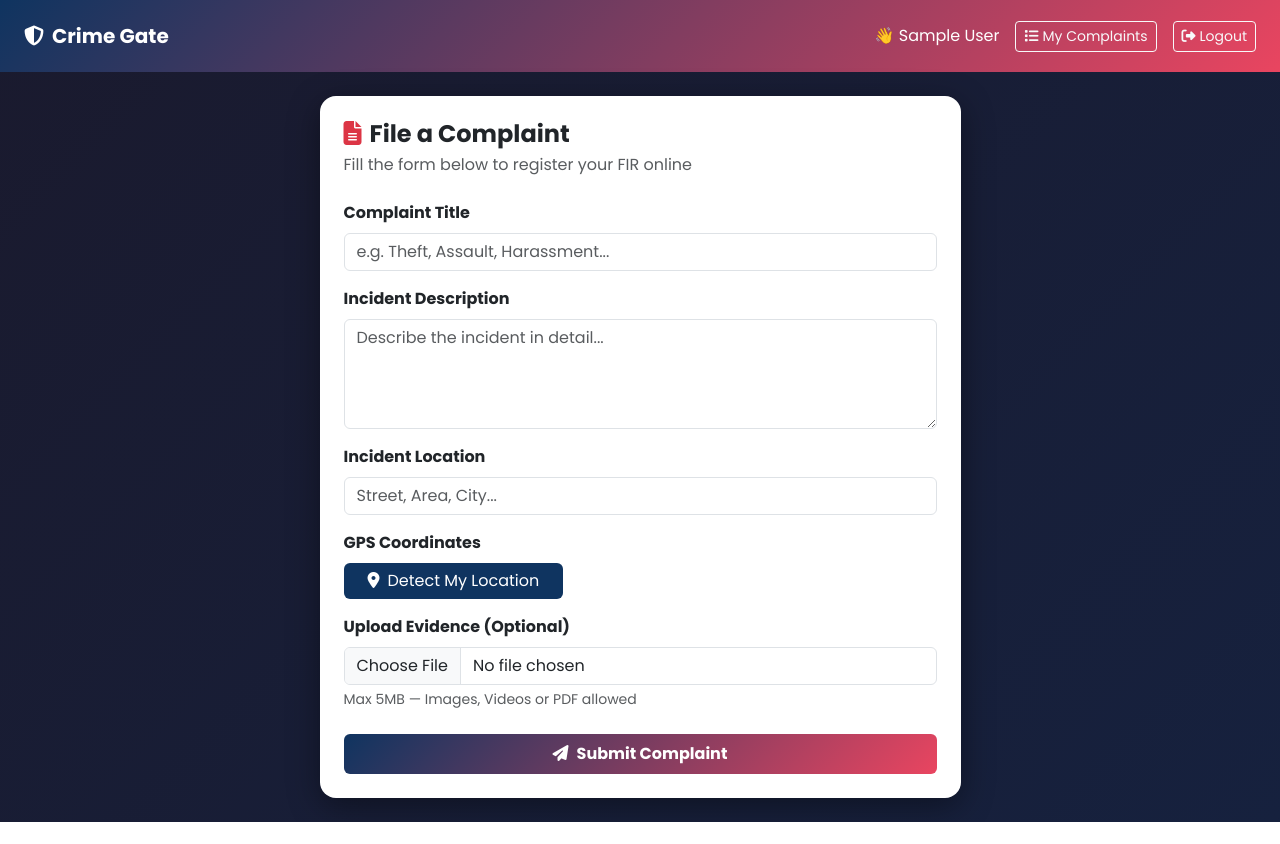
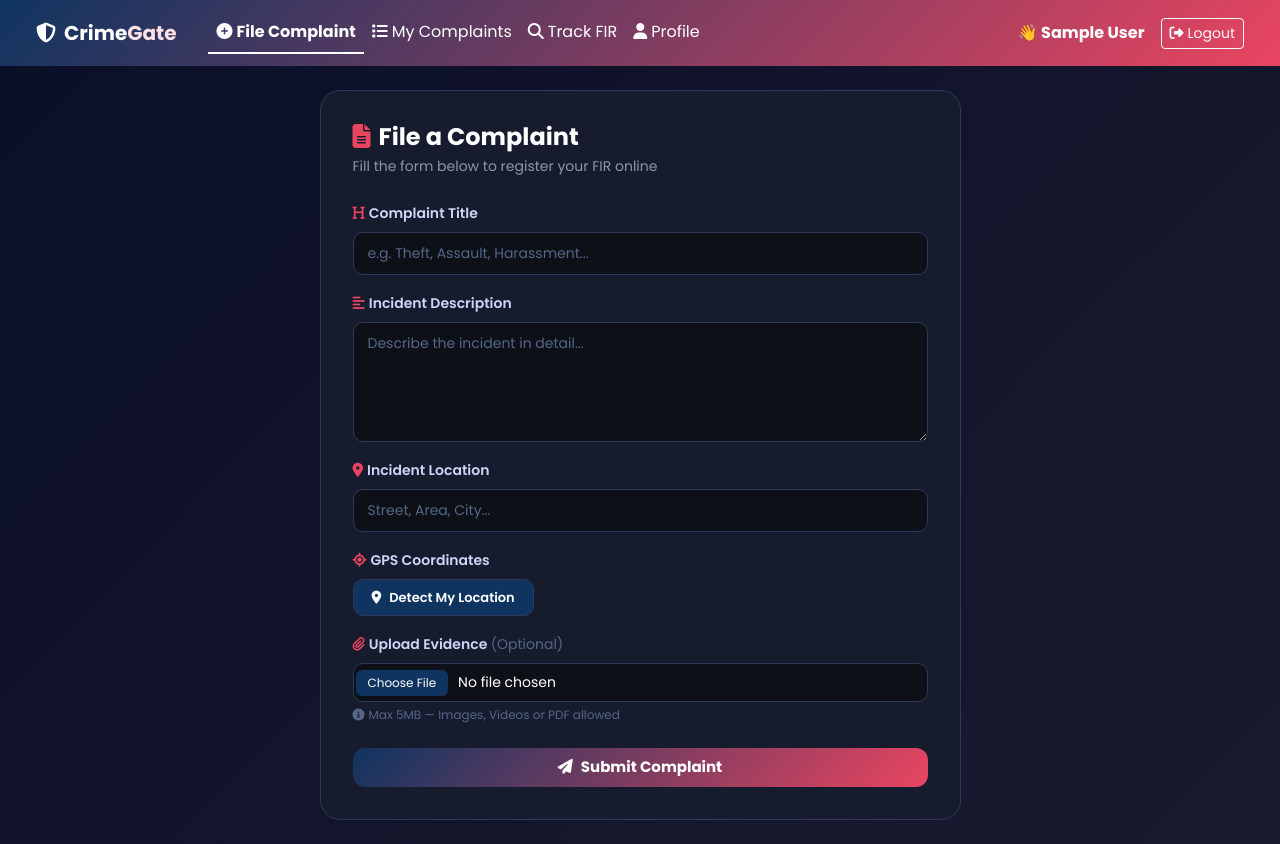
Before and after one commit to Pra-tik11/CrimeGate, a website: page public/user/file-complaint.html in a window 1280 px wide. Before the commit the page ends 822 px from the top, so only its background shows below. Drawn offline with nearby package versions, Linux system fonts and the light colour scheme; sample sign-in values are in the browser's storage.

Commit message:
fix: file-complaint.html - fix routes and improved UI

```diff
--- a/public/user/file-complaint.html
+++ b/public/user/file-complaint.html
@@ -6,58 +6,144 @@
   <title>Crime Gate – File Complaint</title>
   <link href="https://cdn.jsdelivr.net/npm/bootstrap@5.3.0/dist/css/bootstrap.min.css" rel="stylesheet"/>
   <link href="https://cdnjs.cloudflare.com/ajax/libs/font-awesome/6.4.0/css/all.min.css" rel="stylesheet"/>
-  <link rel="stylesheet" href="/css/style.css"/>
+  <link href="https://fonts.googleapis.com/css2?family=Poppins:wght@300;400;600;700&display=swap" rel="stylesheet"/>
+  <style>
+    * { font-family: 'Poppins', sans-serif; }
+    body { background: linear-gradient(135deg, #0a0f28, #1a1a2e); min-height: 100vh; }
 
-  <style>
-    body { background: linear-gradient(135deg, #1a1a2e, #16213e); min-height: 100vh; }
-    .navbar { background: linear-gradient(135deg, #0f3460, #e94560); }
-    .card { border: none; border-radius: 16px; box-shadow: 0 8px 32px rgba(0,0,0,0.4); }
+    /* Navbar */
+    .dash-navbar { background: linear-gradient(135deg, #0f3460, #e94560); padding: 12px 20px; }
+    .navbar-brand { font-size: 20px; font-weight: 800; color: white !important; }
+    .navbar-brand span { color: #ffe0e6; }
+    .navbar-toggler { border-color: rgba(255,255,255,0.4); }
+    .navbar-toggler:focus { box-shadow: none; }
+    .navbar-toggler-icon { filter: invert(1); }
+    @media (max-width: 991px) {
+      .navbar-collapse { background: #0f3460; border-radius: 12px; padding: 14px; margin-top: 10px; }
+    }
+
+    /* Card */
+    .form-card {
+      background: #161b2e;
+      border: 1px solid #2d3a5a;
+      border-radius: 20px;
+      padding: 32px;
+    }
+    .form-card h4 { color: white; font-weight: 800; }
+    .form-card .text-muted { color: #8899aa !important; font-size: 14px; }
+
+    /* Form Controls */
+    .form-label { color: #ccd6f6; font-weight: 600; font-size: 14px; }
+    .form-control, .form-select {
+      background: #0d1117;
+      border: 1px solid #2d3a5a;
+      color: white;
+      border-radius: 10px;
+      padding: 10px 14px;
+      font-size: 14px;
+    }
+    .form-control::placeholder { color: #556688; }
+    .form-control:focus, .form-select:focus {
+      background: #0d1117;
+      border-color: #e94560;
+      color: white;
+      box-shadow: 0 0 0 3px rgba(233,69,96,0.15);
+    }
+    textarea.form-control { resize: vertical; min-height: 120px; }
+    .form-text { color: #556688; font-size: 12px; }
+
+    /* Location Box */
+    .location-box {
+      background: rgba(34,197,94,0.1);
+      border: 1px solid #22c55e;
+      border-radius: 10px;
+      padding: 10px 15px;
+      font-size: 13px;
+      color: #86efac;
+    }
+
+    /* Buttons */
     .btn-submit {
       background: linear-gradient(135deg, #0f3460, #e94560);
-      border: none; color: white;
+      border: none; color: white; border-radius: 12px;
+      font-weight: 700; font-size: 15px; padding: 12px;
+      transition: 0.3s;
     }
-    .btn-submit:hover { opacity: 0.9; color: white; }
+    .btn-submit:hover { opacity: 0.9; color: white; transform: translateY(-2px); }
+    .btn-submit:disabled { opacity: 0.7; transform: none; }
+
     .btn-location {
-      background: #0f3460; border: none; color: white;
+      background: #0f3460; border: 1px solid #2d3a5a;
+      color: white; border-radius: 10px; font-size: 13px;
+      font-weight: 600; padding: 8px 18px; transition: 0.3s;
     }
-    .btn-location:hover { background: #0a2540; color: white; }
-    .location-box {
-      background: #f0f8ff;
-      border: 1px solid #0f3460;
-      border-radius: 8px;
-      padding: 10px 15px;
-      font-size: 14px;
+    .btn-location:hover { background: #1a4a80; color: white; }
+
+    /* Alert */
+    #alertBox { border-radius: 10px; font-size: 14px; }
+
+    /* File Input */
+    .form-control[type="file"] { padding: 8px 14px; }
+    .form-control[type="file"]::file-selector-button {
+      background: #0f3460; color: white;
+      border: none; border-radius: 6px;
+      padding: 4px 12px; margin-right: 10px;
+      font-size: 12px; cursor: pointer;
     }
-    #locationStatus { font-size: 13px; }
   </style>
 </head>
 <body>
 
   <!-- Navbar -->
-  <nav class="navbar navbar-dark px-4 py-3">
-    <span class="navbar-brand fw-bold fs-5">
-      <i class="fas fa-shield-alt me-2"></i>Crime Gate
-    </span>
-    <div class="d-flex align-items-center gap-3">
-      <span class="text-white" id="welcomeUser"></span>
-      <a href="/user/complaint-history.html" class="btn btn-sm btn-outline-light">
+  <nav class="navbar navbar-expand-lg dash-navbar">
+    <div class="container-fluid px-3">
+      <a class="navbar-brand" href="/">
+        <i class="fas fa-shield-alt me-2"></i>Crime<span>Gate</span>
+      </a>
+      <button class="navbar-toggler" type="button" data-bs-toggle="collapse" data-bs-target="#navMenu">
+        <span class="navbar-toggler-icon"></span>
+      </button>
+      <div class="collapse navbar-collapse" id="navMenu">
+        <ul class="navbar-nav me-auto ms-3">
+          <li class="nav-item">
+            <a class="nav-link text-white fw-bold" href="/user/file-complaint"
+              style="border-bottom: 2px solid white;">
+              <i class="fas fa-plus-circle me-1"></i>File Complaint
+            </a>
+          </li>
+          <li class="nav-item">
+            <a class="nav-link text-white" href="/user/complaint-history">
               <i class="fas fa-list me-1"></i>My Complaints
             </a>
+          </li>
+          <li class="nav-item">
+            <a class="nav-link text-white" href="/user/track-status">
+              <i class="fas fa-search me-1"></i>Track FIR
+            </a>
+          </li>
+          <li class="nav-item">
+            <a class="nav-link text-white" href="/user/profile">
+              <i class="fas fa-user me-1"></i>Profile
+            </a>
+          </li>
+        </ul>
+        <div class="d-flex align-items-center gap-3 mt-2 mt-lg-0">
+          <span class="text-white fw-bold" id="welcomeUser"></span>
           <button class="btn btn-sm btn-outline-light" onclick="logout()">
             <i class="fas fa-sign-out-alt me-1"></i>Logout
           </button>
+        </div>
+      </div>
     </div>
   </nav>
 
   <div class="container py-4">
     <div class="row justify-content-center">
-      <div class="col-md-7">
+      <div class="col-md-8 col-lg-7">
+        <div class="form-card">
 
-        <div class="card">
-          <div class="card-body p-4">
-
-            <h4 class="fw-bold mb-1">
-              <i class="fas fa-file-alt me-2 text-danger"></i>File a Complaint
+          <h4 class="mb-1">
+            <i class="fas fa-file-alt me-2" style="color:#e94560;"></i>File a Complaint
           </h4>
           <p class="text-muted mb-4">Fill the form below to register your FIR online</p>
 
@@ -68,36 +154,44 @@
 
             <!-- Title -->
             <div class="mb-3">
-                <label class="form-label fw-bold">Complaint Title</label>
+              <label class="form-label">
+                <i class="fas fa-heading me-1" style="color:#e94560;"></i>Complaint Title
+              </label>
               <input type="text" id="title" class="form-control"
                 placeholder="e.g. Theft, Assault, Harassment..." required/>
             </div>
 
             <!-- Description -->
             <div class="mb-3">
-                <label class="form-label fw-bold">Incident Description</label>
+              <label class="form-label">
+                <i class="fas fa-align-left me-1" style="color:#e94560;"></i>Incident Description
+              </label>
               <textarea id="description" class="form-control" rows="4"
                 placeholder="Describe the incident in detail..." required></textarea>
             </div>
 
             <!-- Location -->
             <div class="mb-3">
-                <label class="form-label fw-bold">Incident Location</label>
+              <label class="form-label">
+                <i class="fas fa-map-marker-alt me-1" style="color:#e94560;"></i>Incident Location
+              </label>
               <input type="text" id="location" class="form-control"
                 placeholder="Street, Area, City..." required/>
             </div>
 
             <!-- GPS Detection -->
             <div class="mb-3">
-                <label class="form-label fw-bold">GPS Coordinates</label>
-                <div class="d-flex gap-2 mb-2">
-                  <button type="button" class="btn btn-location px-4" onclick="detectLocation()">
+              <label class="form-label">
+                <i class="fas fa-location-crosshairs me-1" style="color:#e94560;"></i>GPS Coordinates
+              </label>
+              <div class="d-flex gap-2 mb-2 align-items-center">
+                <button type="button" class="btn btn-location" onclick="detectLocation()">
                   <i class="fas fa-map-marker-alt me-2"></i>Detect My Location
                 </button>
-                  <span id="locationStatus" class="text-muted align-self-center"></span>
+                <span id="locationStatus" class="text-muted" style="font-size:13px;"></span>
               </div>
               <div id="locationBox" class="location-box d-none">
-                  <i class="fas fa-check-circle text-success me-2"></i>
+                <i class="fas fa-check-circle me-2"></i>
                 <span id="locationText"></span>
               </div>
               <input type="hidden" id="latitude"/>
@@ -106,35 +200,39 @@
 
             <!-- Evidence Upload -->
             <div class="mb-4">
-                <label class="form-label fw-bold">Upload Evidence (Optional)</label>
+              <label class="form-label">
+                <i class="fas fa-paperclip me-1" style="color:#e94560;"></i>Upload Evidence
+                <span style="color:#556688;font-weight:400;">(Optional)</span>
+              </label>
               <input type="file" id="evidence" class="form-control"
                 accept="image/*,video/*,.pdf"/>
-                <div class="form-text">Max 5MB — Images, Videos or PDF allowed</div>
+              <div class="form-text">
+                <i class="fas fa-info-circle me-1"></i>Max 5MB — Images, Videos or PDF allowed
+              </div>
             </div>
 
             <!-- Submit -->
-              <button type="submit" id="submitBtn" class="btn btn-submit w-100 py-2 fw-bold">
+            <button type="submit" id="submitBtn" class="btn btn-submit w-100 py-2">
               <i class="fas fa-paper-plane me-2"></i>Submit Complaint
             </button>
 
           </form>
-
         </div>
-        </div>
-
       </div>
     </div>
   </div>
 
+  <script src="https://cdn.jsdelivr.net/npm/bootstrap@5.3.0/dist/js/bootstrap.bundle.min.js"></script>
   <script>
-  // ── Auth Check ──────────────────────────────────
+    // ── Auth Check ──
     const token = localStorage.getItem('token');
     const user  = JSON.parse(localStorage.getItem('user') || '{}');
 
-  if (!token) window.location.href = '/user/login.html';
+    // ✅ Fixed redirect
+    if (!token) window.location.href = '/userlogin';
     document.getElementById('welcomeUser').textContent = '👋 ' + (user.name || 'User');
 
-  // ── Alert Helper ────────────────────────────────
+    // ── Alert Helper ──
     function showAlert(type, msg) {
       const box = document.getElementById('alertBox');
       box.className = `alert alert-${type}`;
@@ -143,13 +241,13 @@
       box.scrollIntoView({ behavior: 'smooth', block: 'center' });
     }
 
-  // ── Detect GPS Location ─────────────────────────
+    // ── Detect GPS Location ──
     function detectLocation() {
       const status = document.getElementById('locationStatus');
       status.innerHTML = '<i class="fas fa-spinner fa-spin"></i> Detecting...';
 
       if (!navigator.geolocation) {
-      status.textContent = '❌ Geolocation not supported by your browser.';
+        status.textContent = '❌ Geolocation not supported.';
         return;
       }
 
@@ -163,41 +261,35 @@
           document.getElementById('locationText').textContent =
             `Latitude: ${lat}, Longitude: ${lng}`;
           document.getElementById('locationBox').classList.remove('d-none');
-
-        // Auto fill location field
-        document.getElementById('location').value =
-          `Lat: ${lat}, Lng: ${lng}`;
-
-        status.innerHTML = '<span class="text-success">✅ Location detected!</span>';
+          document.getElementById('location').value = `Lat: ${lat}, Lng: ${lng}`;
+          status.innerHTML = '<span style="color:#86efac;">✅ Location detected!</span>';
         },
-      (err) => {
-        status.textContent = '❌ Location access denied. Enter manually.';
+        () => {
+          status.textContent = '❌ Access denied. Enter manually.';
         }
       );
     }
 
-  // ── Submit Form ─────────────────────────────────
+    // ── Submit Form ──
     document.getElementById('complaintForm').addEventListener('submit', async function(e) {
       e.preventDefault();
 
-    const title       = document.getElementById('title').value.trim();
-    const description = document.getElementById('description').value.trim();
-    const location    = document.getElementById('location').value.trim();
-    const latitude    = document.getElementById('latitude').value;
-    const longitude   = document.getElementById('longitude').value;
-    const evidenceFile= document.getElementById('evidence').files[0];
+      const title        = document.getElementById('title').value.trim();
+      const description  = document.getElementById('description').value.trim();
+      const location     = document.getElementById('location').value.trim();
+      const latitude     = document.getElementById('latitude').value;
+      const longitude    = document.getElementById('longitude').value;
+      const evidenceFile = document.getElementById('evidence').files[0];
 
       if (!title || !description || !location) {
         showAlert('danger', '❌ Title, description and location are required.');
         return;
       }
 
-    // Loading state
       const btn = document.getElementById('submitBtn');
       btn.disabled = true;
       btn.innerHTML = '<i class="fas fa-spinner fa-spin me-2"></i>Submitting...';
 
-    // Use FormData for file upload
       const formData = new FormData();
       formData.append('title',       title);
       formData.append('description', description);
@@ -207,42 +299,37 @@
       if (evidenceFile) formData.append('evidence', evidenceFile);
 
       try {
-      const res = await fetch('/api/complaints/file', {
+        const res    = await fetch('/api/complaints/file', {
           method: 'POST',
           headers: { 'Authorization': 'Bearer ' + token },
-        body: formData   // ⚠️ Do NOT set Content-Type manually with FormData
+          body: formData
         });
-
         const result = await res.json();
 
         if (res.ok) {
           showAlert('success',
-          `✅ Complaint filed! ID: ${result.complaintId} | Assigned to: ${result.assignedTo}`);
+            `✅ Complaint filed! ID: ${result.complaintId || result._id} | Station: ${result.assignedTo || 'Being assigned'}`);
           document.getElementById('complaintForm').reset();
           document.getElementById('locationBox').classList.add('d-none');
           document.getElementById('locationStatus').textContent = '';
-        btn.disabled = false;
-        btn.innerHTML = '<i class="fas fa-paper-plane me-2"></i>Submit Complaint';
         } else {
-        showAlert('danger', result.msg || '❌ Failed to file complaint.');
-        btn.disabled = false;
-        btn.innerHTML = '<i class="fas fa-paper-plane me-2"></i>Submit Complaint';
+          showAlert('danger', result.msg || result.message || '❌ Failed to file complaint.');
         }
 
       } catch (err) {
-      showAlert('danger', '❌ Cannot connect to server.');
+        showAlert('danger', '❌ Cannot connect to server. Please try again.');
+      } finally {
         btn.disabled = false;
         btn.innerHTML = '<i class="fas fa-paper-plane me-2"></i>Submit Complaint';
       }
     });
 
-  // ── Logout ──────────────────────────────────────
+    // ✅ Fixed logout redirect
     function logout() {
       localStorage.removeItem('token');
       localStorage.removeItem('user');
-    window.location.href = '/user/login.html';
+      window.location.href = '/userlogin';
     }
   </script>
-
 </body>
 </html>
```
Lines whose indentation alone changed are shown as unchanged.
